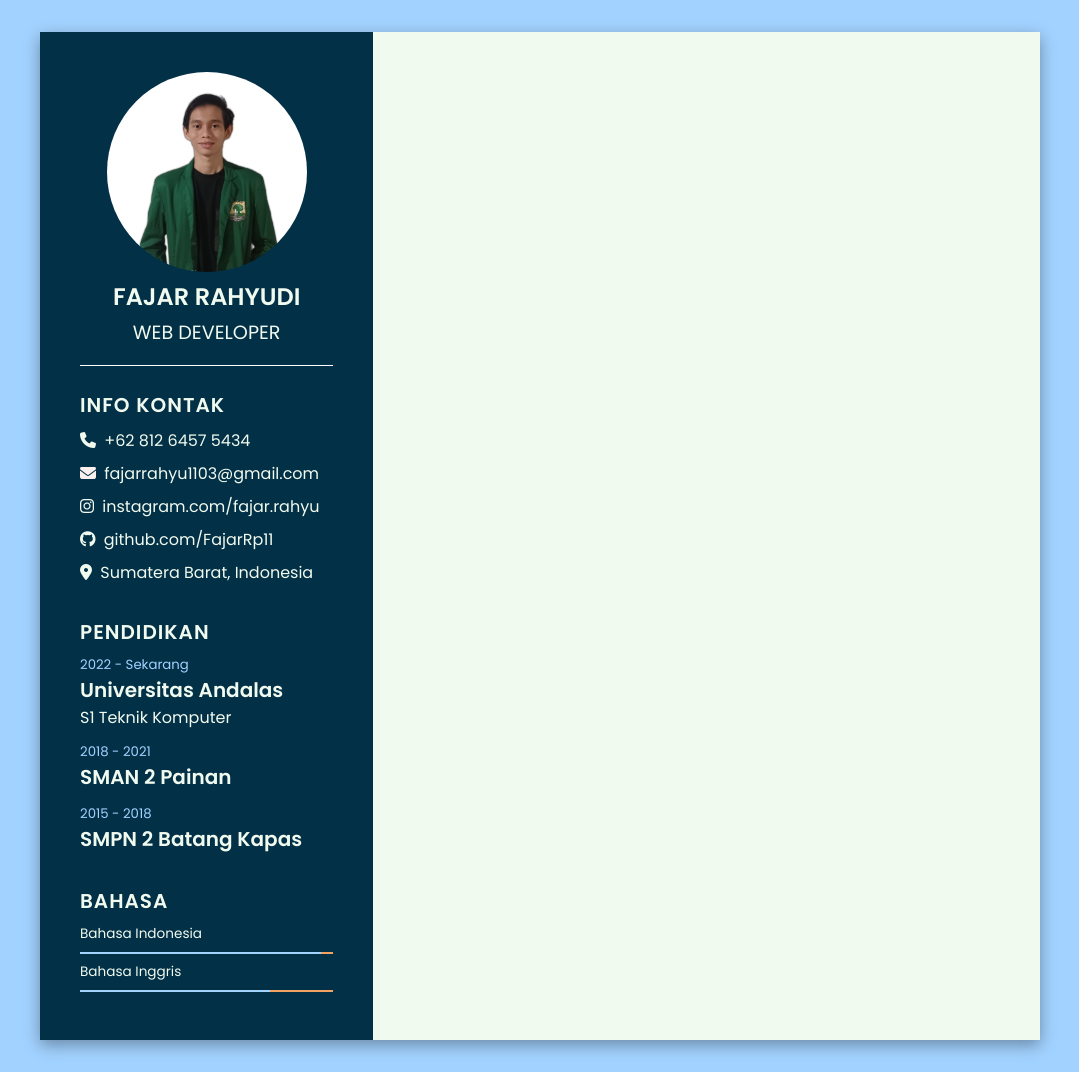
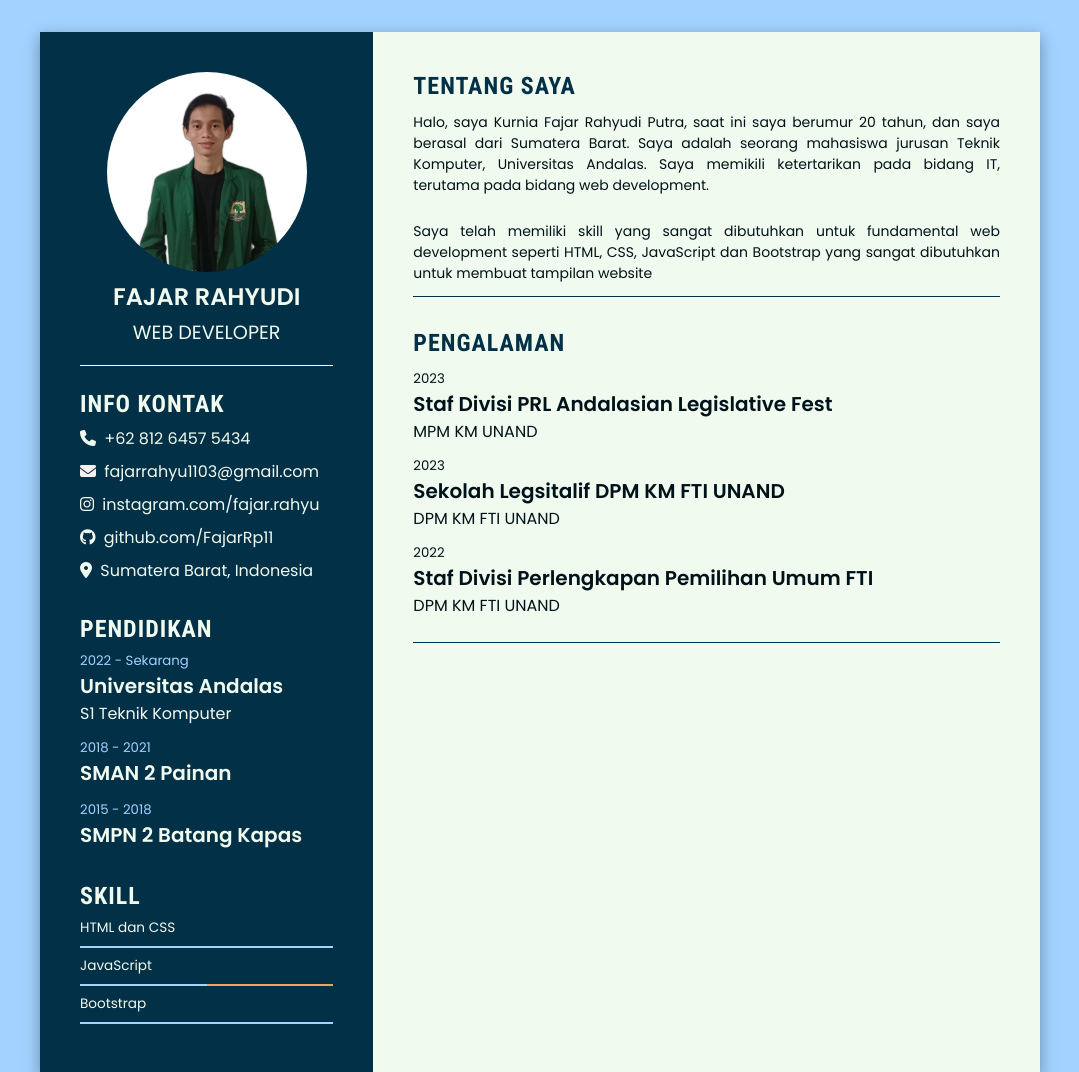
Before and after one commit to FajarRp11/Personal-Branding, a plain HTML site: page index.html in a window 1280 px wide. Shown: the top 1072 px of the page, without its empty margins (100-1179 px from the left). Drawn offline with Linux system fonts and the light colour scheme.

Commit message:
add pengalaman dan tentang

```diff
--- a/index.html
+++ b/index.html
@@ -85,25 +85,69 @@
         </div>
 
         <div class="info bahasa">
-          <h2 class="title">Bahasa</h2>
+          <h2 class="title">Skill</h2>
           <ul>
             <li>
-              <h5>Bahasa Indonesia</h5>
+              <h5>HTML dan CSS</h5>
               <div>
-                <div class="percent"></div>
+                <div class="percent" style="width: 100%"></div>
               </div>
             </li>
             <li>
-              <h5>Bahasa Inggris</h5>
+              <h5>JavaScript</h5>
               <div>
-                <div class="percent english"></div>
+                <div class="percent" style="width: 50%"></div>
+              </div>
+            </li>
+            <li>
+              <h5>Bootstrap</h5>
+              <div>
+                <div class="percent" style="width: 100%"></div>
               </div>
             </li>
           </ul>
         </div>
       </div>
 
-      <div class="rightSide"></div>
+      <div class="rightSide">
+        <div class="tentangSaya">
+          <h2 class="title">Tentang saya</h2>
+          <p class="tentangTeks">
+            Halo, saya Kurnia Fajar Rahyudi Putra, saat ini saya berumur 20
+            tahun, dan saya berasal dari Sumatera Barat. Saya adalah seorang
+            mahasiswa jurusan Teknik Komputer, Universitas Andalas. Saya
+            memikili ketertarikan pada bidang IT, terutama pada bidang web
+            development.
+          </p>
+          <br />
+          <p class="tentangTeks">
+            Saya telah memiliki skill yang sangat dibutuhkan untuk fundamental
+            web development seperti HTML, CSS, JavaScript dan Bootstrap yang
+            sangat dibutuhkan untuk membuat tampilan website
+          </p>
+        </div>
+
+        <div class="pengalaman">
+          <h2 class="title">pengalaman</h2>
+          <ul>
+            <li>
+              <h5>2023</h5>
+              <h2>Staf Divisi PRL Andalasian Legislative Fest</h2>
+              <h4>MPM KM UNAND</h4>
+            </li>
+            <li>
+              <h5>2023</h5>
+              <h2>Sekolah Legsitalif DPM KM FTI UNAND</h2>
+              <h4>DPM KM FTI UNAND</h4>
+            </li>
+            <li>
+              <h5>2022</h5>
+              <h2>Staf Divisi Perlengkapan Pemilihan Umum FTI</h2>
+              <h4>DPM KM FTI UNAND</h4>
+            </li>
+          </ul>
+        </div>
+      </div>
     </div>
   </body>
 </html>
--- a/style/style.css
+++ b/style/style.css
@@ -1,4 +1,4 @@
-@import url("https://fonts.googleapis.com/css2?family=Poppins:wght@400;500;600;700&display=swap");
+@import url("https://fonts.googleapis.com/css2?family=Poppins:wght@400;500;600;700&family=Roboto+Condensed:wght@700&display=swap");
 
 :root {
   --box-shadow: rgba(0, 0, 0, 0.35) 0px 5px 15px;
@@ -6,6 +6,7 @@
   --white-color: #f1faee;
   --purple-color: #023047;
   --orange-color: #f4a261;
+  --dark-color: #001219;
 }
 
 * {
@@ -75,7 +76,7 @@ body {
 }
 
 .profilBox h2 span {
-  font-weight: 300;
+  font-weight: 400;
   font-size: 0.8em;
 }
 
@@ -85,11 +86,12 @@ body {
 }
 
 .info .title {
-  font-weight: 600;
+  font-weight: 700;
+  font-family: "Roboto Condensed", sans-serif;
   color: var(--white-color);
   letter-spacing: 1px;
   text-transform: uppercase;
-  font-size: 1.25rem;
+  font-size: 1.5rem;
   margin-bottom: 0.5rem;
 }
 
@@ -117,7 +119,7 @@ body {
 
 .info.pendidikan ul li h5,
 .info.pendidikan ul li h4 {
-  font-weight: 300;
+  font-weight: 400;
 }
 
 .info.pendidikan ul li h2,
@@ -132,7 +134,7 @@ body {
 
 .info.bahasa ul li h5 {
   color: var(--white-color);
-  font-weight: 300;
+  font-weight: 400;
   margin-bottom: 0.5rem;
   font-size: 0.85rem;
 }
@@ -144,16 +146,55 @@ body {
 }
 
 .info.bahasa ul li > div .percent {
-  width: 95%;
   height: 100%;
   background-color: var(--blue-color);
-}
-
-.info.bahasa ul li > div .percent.english {
-  width: 75%;
 }
 
 .rightSide {
   padding: 40px;
   background-color: var(--white-color);
 }
+
+.rightSide .title {
+  font-family: "Roboto Condensed";
+  font-weight: 700;
+  color: var(--purple-color);
+  letter-spacing: 1px;
+  text-transform: uppercase;
+  font-size: 1.5rem;
+  margin-bottom: 0.75rem;
+}
+
+.tentangSaya,
+.pengalaman {
+  margin-bottom: 2rem;
+  padding: 0 0 0.75rem 0;
+  border-bottom: 1px solid var(--purple-color);
+}
+
+.tentangSaya .tentangTeks {
+  font-size: 0.875rem;
+  color: var(--dark-color);
+  font-weight: 400;
+  text-align: justify;
+}
+
+.pengalaman ul li {
+  margin-bottom: 0.75rem;
+}
+
+.pengalaman ul li h2 {
+  font-size: 1.25rem;
+  font-weight: 600;
+}
+
+.pengalaman ul li h5,
+.pengalaman ul li h2,
+.pengalaman ul li h4 {
+  color: var(--dark-color);
+}
+
+.pengalaman ul li h5,
+.pengalaman ul li h4 {
+  font-weight: 400;
+}
```
